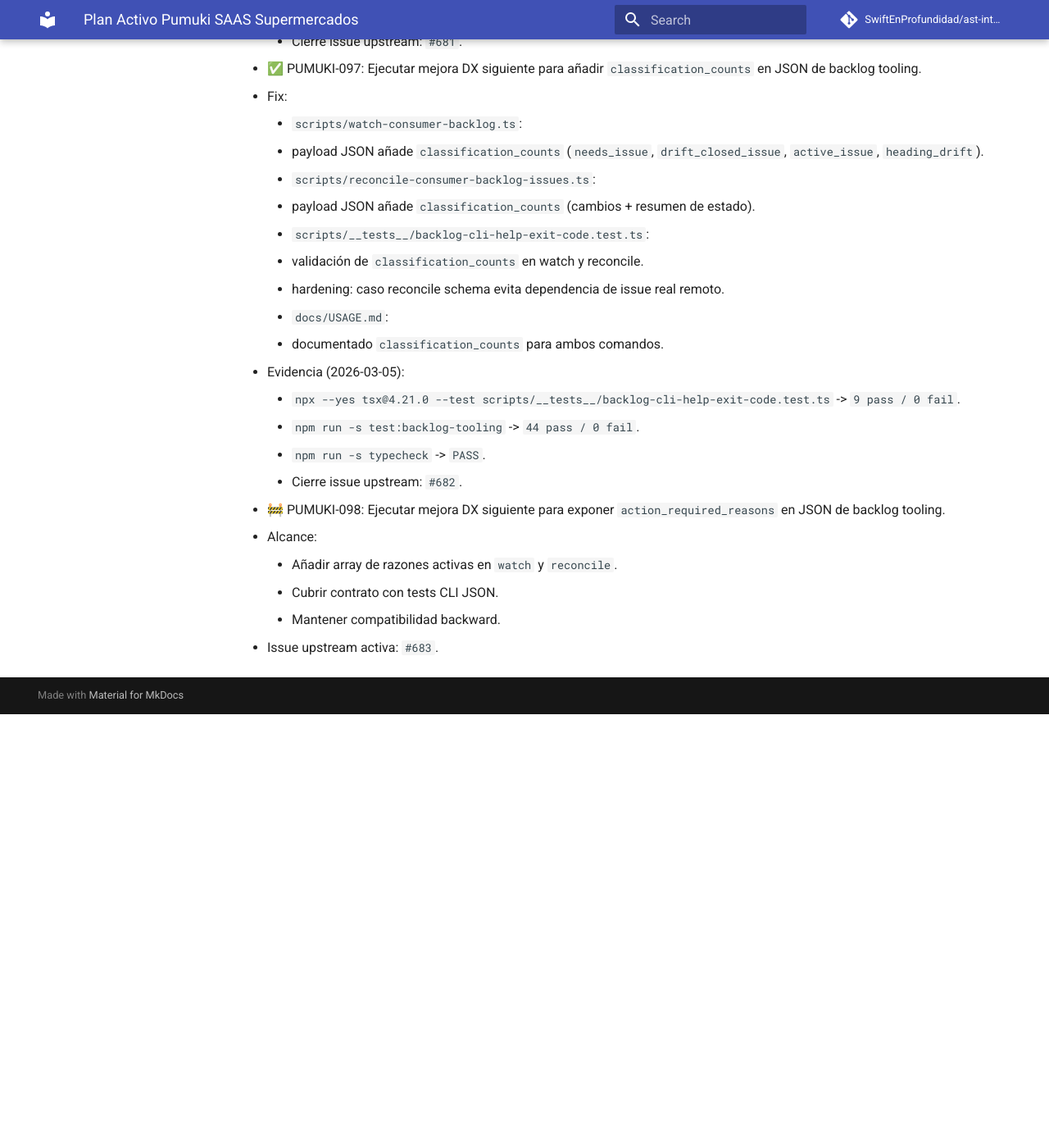
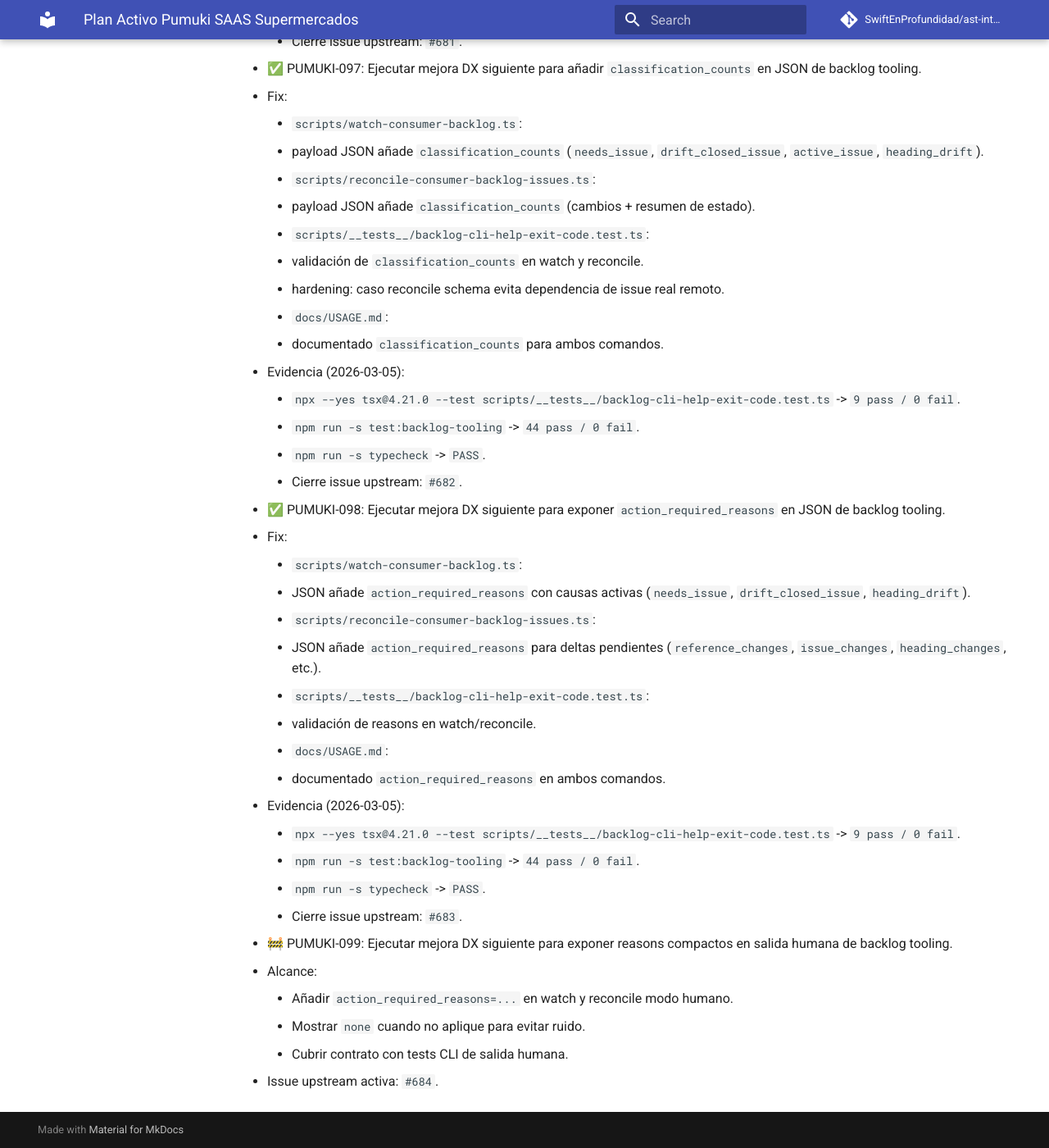
Before and after one commit to SwiftEnProfundidad/ast-intelligence-hooks, an MkDocs documentation site: the page built from docs/seguimiento-activo-pumuki-saas-supermercados.md, in a window 1280 px wide and 1400 px high, scrolled down 41738 px. Shown: the whole window at 82% size. Built offline with MkDocs 1.6.1 and Material for MkDocs 9.7.7, drawn with Linux system fonts in a browser that asks for light colours; comment, search, counter and statistics services are not loaded; before the commit the page ends 42609 px from its top, so only the background shows below that.

Commit message:
feat(backlog-json): add action_required_reasons for watch and reconcile

```diff
--- a/docs/seguimiento-activo-pumuki-saas-supermercados.md
+++ b/docs/seguimiento-activo-pumuki-saas-supermercados.md
@@ -1137,9 +1137,25 @@
     - `npm run -s typecheck` -> `PASS`.
     - Cierre issue upstream: `#682`.
 
-- 🚧 PUMUKI-098: Ejecutar mejora DX siguiente para exponer `action_required_reasons` en JSON de backlog tooling.
+- ✅ PUMUKI-098: Ejecutar mejora DX siguiente para exponer `action_required_reasons` en JSON de backlog tooling.
+  - Fix:
+    - `scripts/watch-consumer-backlog.ts`:
+      - JSON añade `action_required_reasons` con causas activas (`needs_issue`, `drift_closed_issue`, `heading_drift`).
+    - `scripts/reconcile-consumer-backlog-issues.ts`:
+      - JSON añade `action_required_reasons` para deltas pendientes (`reference_changes`, `issue_changes`, `heading_changes`, etc.).
+    - `scripts/__tests__/backlog-cli-help-exit-code.test.ts`:
+      - validación de reasons en watch/reconcile.
+    - `docs/USAGE.md`:
+      - documentado `action_required_reasons` en ambos comandos.
+  - Evidencia (2026-03-05):
+    - `npx --yes tsx@4.21.0 --test scripts/__tests__/backlog-cli-help-exit-code.test.ts` -> `9 pass / 0 fail`.
+    - `npm run -s test:backlog-tooling` -> `44 pass / 0 fail`.
+    - `npm run -s typecheck` -> `PASS`.
+    - Cierre issue upstream: `#683`.
+
+- 🚧 PUMUKI-099: Ejecutar mejora DX siguiente para exponer reasons compactos en salida humana de backlog tooling.
   - Alcance:
-    - Añadir array de razones activas en `watch` y `reconcile`.
-    - Cubrir contrato con tests CLI JSON.
-    - Mantener compatibilidad backward.
-  - Issue upstream activa: `#683`.
+    - Añadir `action_required_reasons=...` en watch y reconcile modo humano.
+    - Mostrar `none` cuando no aplique para evitar ruido.
+    - Cubrir contrato con tests CLI de salida humana.
+  - Issue upstream activa: `#684`.
```
Also changed, not shown: docs/USAGE.md (+2 -0 lines), docs/registro-maestro-de-seguimiento.md (+2 -2 lines), 3 other files.
